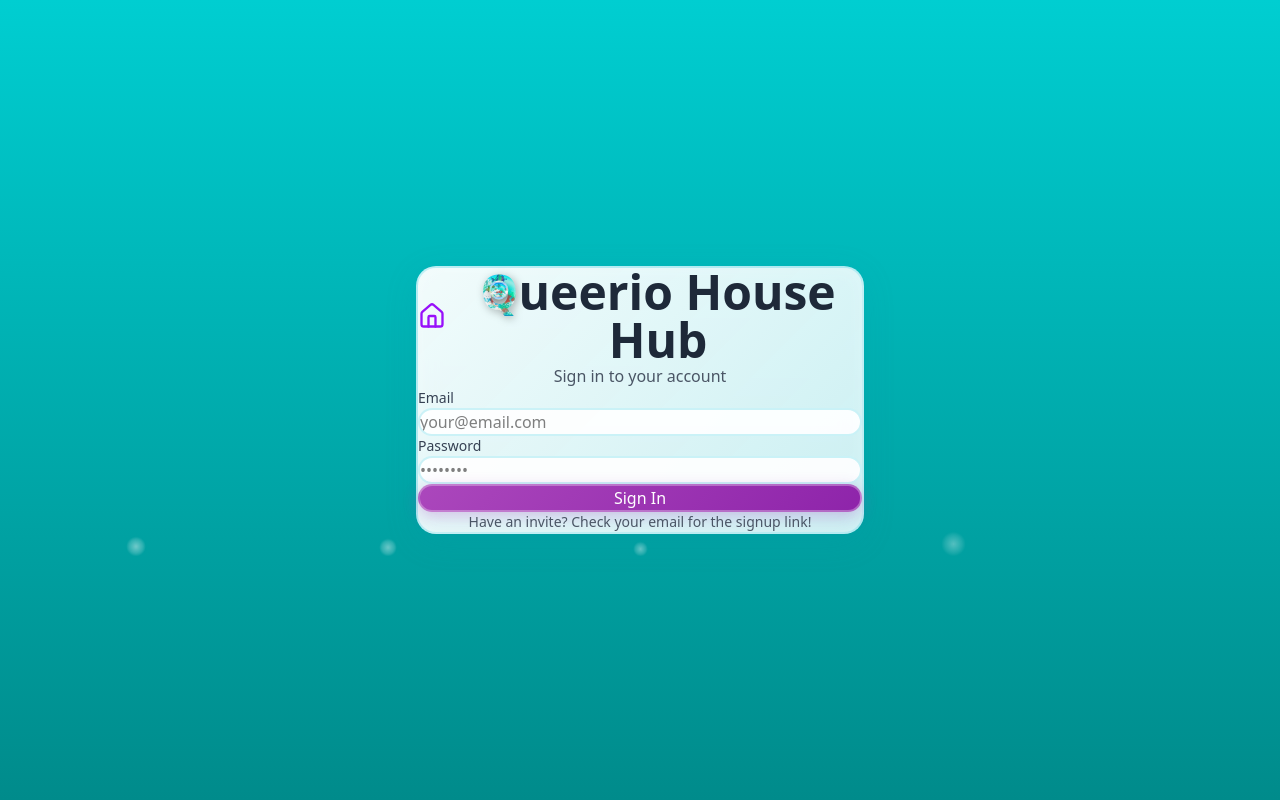
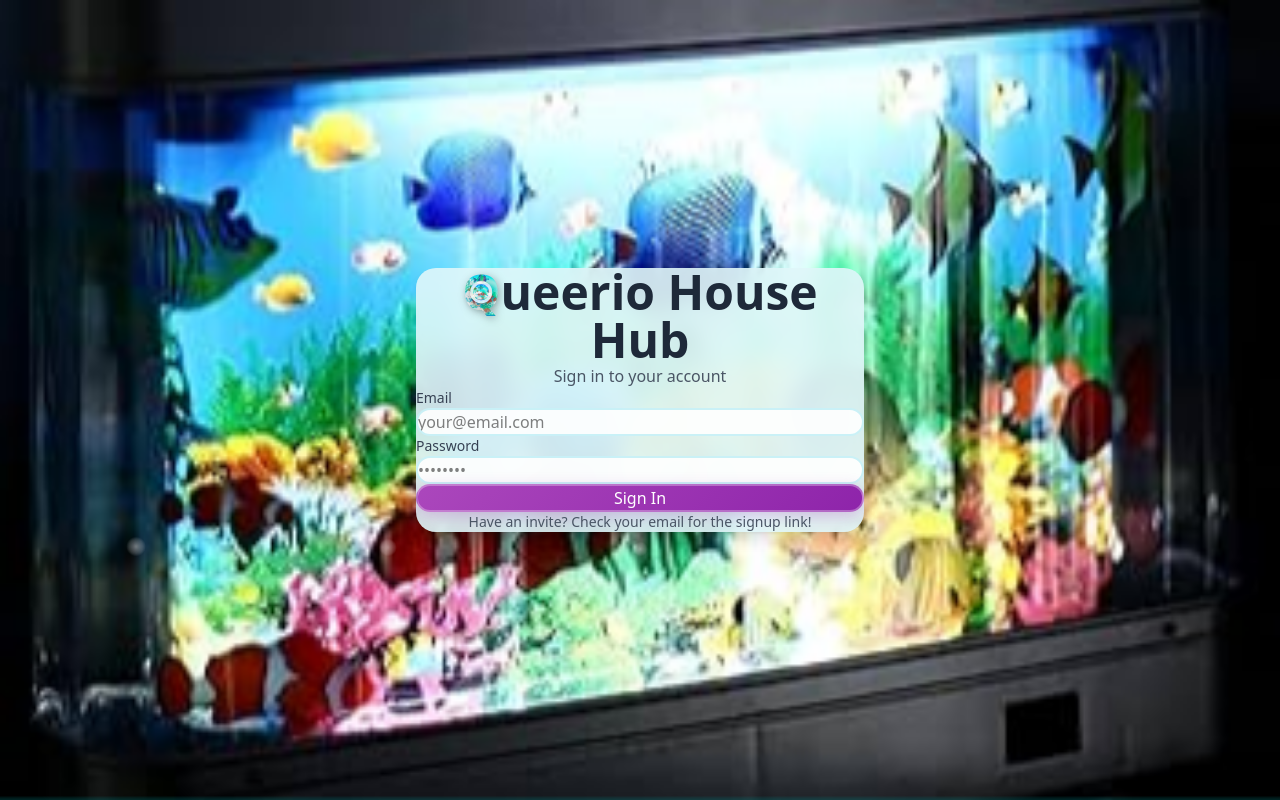
Before and after one commit to theemberfae-lgtm/Queerio-House-Hub, a React (Vite) app: page /login in a window 1280 px wide. Built offline with nearby package versions, Linux system fonts and the light colour scheme.

Commit message:
Final aquarium theme: remove icons, aqua cards, fix background and Q

```diff
--- a/src/App.jsx
+++ b/src/App.jsx
@@ -261,14 +261,19 @@ const validateRotation = (rotation) => {
   };
 };
   return (
-    <div className="min-h-screen flex justify-center" style={{paddingBottom: '144px'}}>
+    <div className="min-h-screen flex justify-center" style={{
+      paddingBottom: '144px',
+      backgroundImage: 'url(/tank-background.jpg)',
+      backgroundSize: 'cover',
+      backgroundPosition: 'center',
+      backgroundAttachment: 'fixed'
+    }}>
       <div className="w-full max-w-6xl px-4 md:px-16 py-4 md:py-8">
         {/* ✅ FIXED: Header with overflow handling */}
-        <div className="bg-white rounded-lg shadow-lg  mb-8" style={{padding: '3rem', overflow: 'hidden'}}>
+        <div className="rounded-lg shadow-lg mb-8" style={{padding: '3rem', overflow: 'hidden', background: 'rgba(224, 247, 250, 0.85)', backdropFilter: 'blur(10px)'}}>
           <div className="flex flex-col md:flex-row justify-between items-start md:items-center gap-4 md:gap-6">
             <div className="text-center" style={{minWidth: 0, flex: 1}}>
               <h1 className="text-4xl md:text-5xl font-bold text-gray-800 flex items-center justify-center gap-2" style={{flexWrap: 'wrap'}}>
-                <Home className="text-purple-600" style={{flexShrink: 0}} />
                 <span style={{wordBreak: 'break-word'}}><span className="porthole-q">Q</span>ueerio House Hub</span>
               </h1>
               <p className="text-gray-600 text-sm md:text-base" style={{wordBreak: 'break-word'}}>
--- a/src/Login.jsx
+++ b/src/Login.jsx
@@ -27,11 +27,15 @@ const Login = () => {
   };
 
   return (
-    <div className="min-h-screen flex items-center justify-center px-4">
-      <div className="bg-white rounded-lg shadow-lg p-8 w-full max-w-md">
+    <div className="min-h-screen flex items-center justify-center px-4" style={{
+      backgroundImage: 'url(/tank-background.jpg)',
+      backgroundSize: 'cover',
+      backgroundPosition: 'center',
+      backgroundAttachment: 'fixed'
+    }}>
+      <div className="rounded-lg shadow-lg p-8 w-full max-w-md" style={{background: 'rgba(224, 247, 250, 0.9)', backdropFilter: 'blur(10px)'}}>
         <div className="text-center mb-8">
           <div className="flex items-center justify-center gap-2 mb-2">
-            <Home className="text-purple-600" size={32} />
             <h1 className="text-4xl md:text-5xl font-bold text-gray-800"><span className="porthole-q">Q</span>ueerio House Hub</h1>
           </div>
           <p className="text-gray-600">Sign in to your account</p>
--- a/src/Signup.jsx
+++ b/src/Signup.jsx
@@ -54,11 +54,15 @@ const Signup = () => {
   };
 
   return (
-    <div className="min-h-screen flex items-center justify-center px-4">
-      <div className="bg-white rounded-lg shadow-lg p-8 w-full max-w-md">
+    <div className="min-h-screen flex items-center justify-center px-4" style={{
+      backgroundImage: 'url(/tank-background.jpg)',
+      backgroundSize: 'cover',
+      backgroundPosition: 'center',
+      backgroundAttachment: 'fixed'
+    }}>
+      <div className="rounded-lg shadow-lg p-8 w-full max-w-md" style={{background: 'rgba(224, 247, 250, 0.9)', backdropFilter: 'blur(10px)'}}>
         <div className="text-center mb-8">
           <div className="flex items-center justify-center gap-2 mb-2">
-            <Home className="text-purple-600" size={32} />
             <h1 className="text-4xl md:text-5xl font-bold text-gray-800"><span className="porthole-q">Q</span>ueerio House Hub</h1>
           </div>
           <p className="text-gray-600">Create your account</p>
--- a/src/aquarium-theme.css
+++ b/src/aquarium-theme.css
@@ -213,19 +213,19 @@ body::before {
 .porthole-q::after {
   content: '';
   position: absolute;
-  /* Position in the center of the Q's hole */
-  top: 45%;
-  left: 48%;
+  /* Position in the center of the Q's hole - adjusted for typical fonts */
+  top: 50%;
+  left: 50%;
   transform: translate(-50%, -50%);
-  width: 0.4em;  /* Size relative to font size */
-  height: 0.4em;
+  width: 0.45em;  /* Size relative to font size */
+  height: 0.45em;
   border-radius: 50%;  /* Make it a circle */
   background-image: url('/fish-porthole.jpg');
   background-size: cover;
   background-position: center;
-  /* Border to make it stand out */
-  border: 2px solid rgba(255, 255, 255, 0.6);
-  box-shadow: 0 2px 6px rgba(0, 0, 0, 0.3);
+  /* Stronger border to make it stand out more */
+  border: 3px solid rgba(255, 255, 255, 0.8);
+  box-shadow: 0 3px 8px rgba(0, 0, 0, 0.4);
   z-index: 10;
 }
 
```
